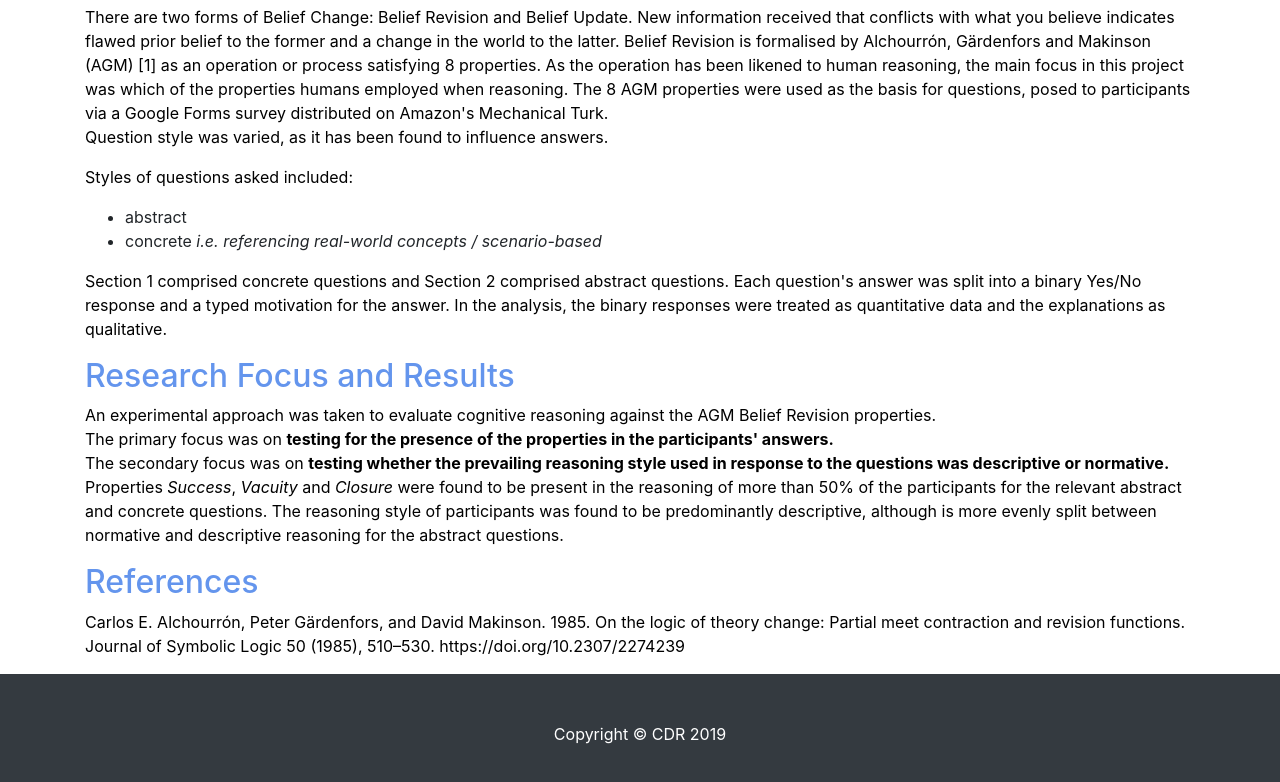
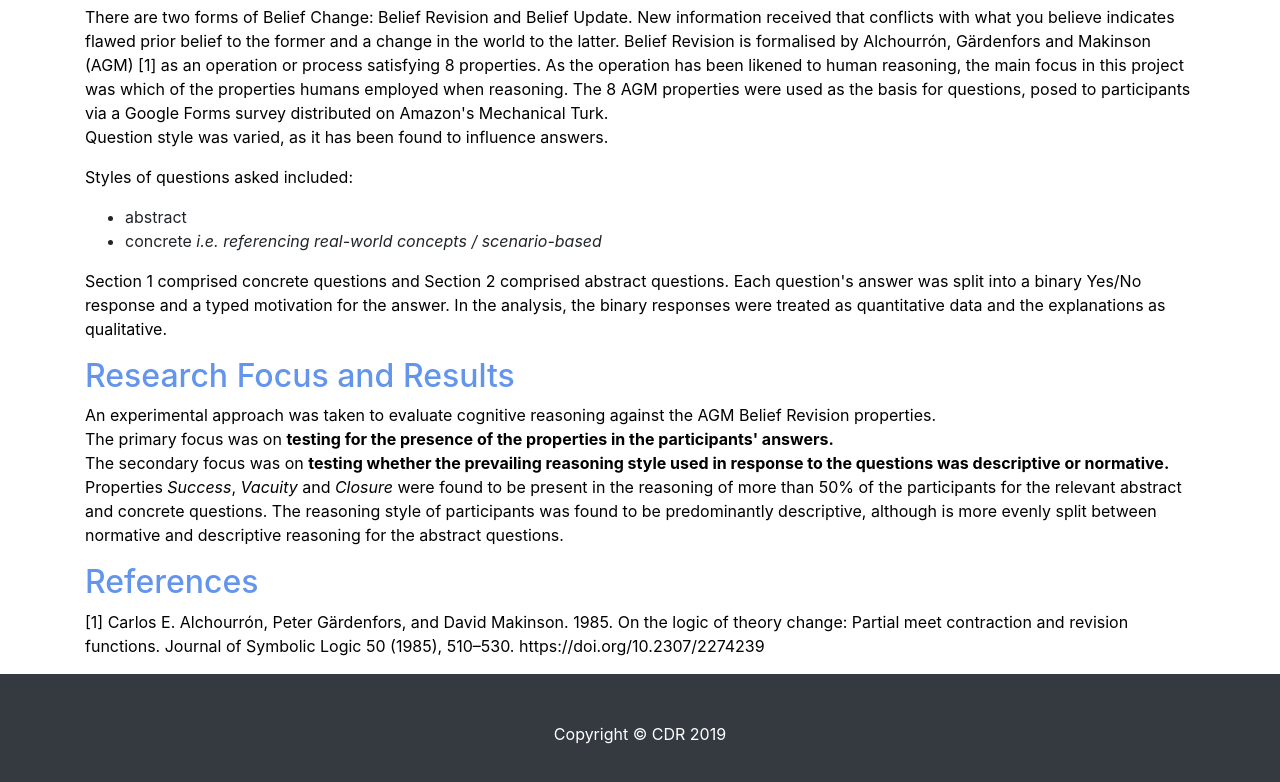
Before and after one commit to claire-denny/CDR, a website: page BR.html in a window 1280 px wide. Shown: the part 941-1723 px from the top of the page. Drawn offline with Linux system fonts and the light colour scheme.

Commit message:
Add forgotten word

```diff
--- a/BR.html
+++ b/BR.html
@@ -164,7 +164,7 @@
 	<!-- References -->
 	<div>
 	<h2>References</h2>
-	<p> Carlos E. Alchourr&oacuten, Peter G&aumlrdenfors, and David Makinson. 1985. On the logic of theory change: Partial meet contraction and revision functions.
+	<p> [1] Carlos E. Alchourr&oacuten, Peter G&aumlrdenfors, and David Makinson. 1985. On the logic of theory change: Partial meet contraction and revision functions.
 	Journal of Symbolic Logic 50 (1985), 510–530. https://doi.org/10.2307/2274239
 	</p>
 	</div>
```
